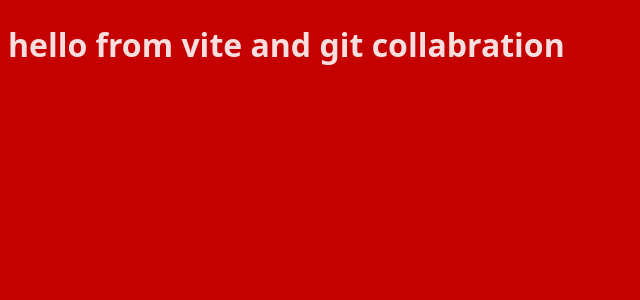
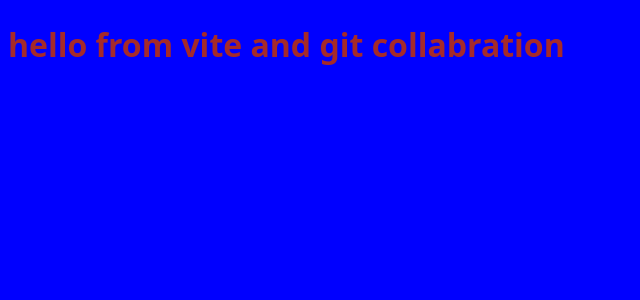
Before and after one commit to abdirizak-md/employee-tracking-system, a React (Vite) app: page / in a window 1280 px wide. Shown: the top 300 px of the page, without its empty margins (0-640 px from the left). Built offline with nearby package versions, Linux system fonts and the light colour scheme.

Commit message:
background

```diff
--- a/src/index.css
+++ b/src/index.css
@@ -4,8 +4,8 @@
   font-weight: 400;
 
   color-scheme: light dark;
-  color: rgba(255, 255, 255, 0.87);
-  background-color: #c40000;
+ color: brown;
+ background-color: blue;
 
   font-synthesis: none;
   text-rendering: optimizeLegibility;
```
